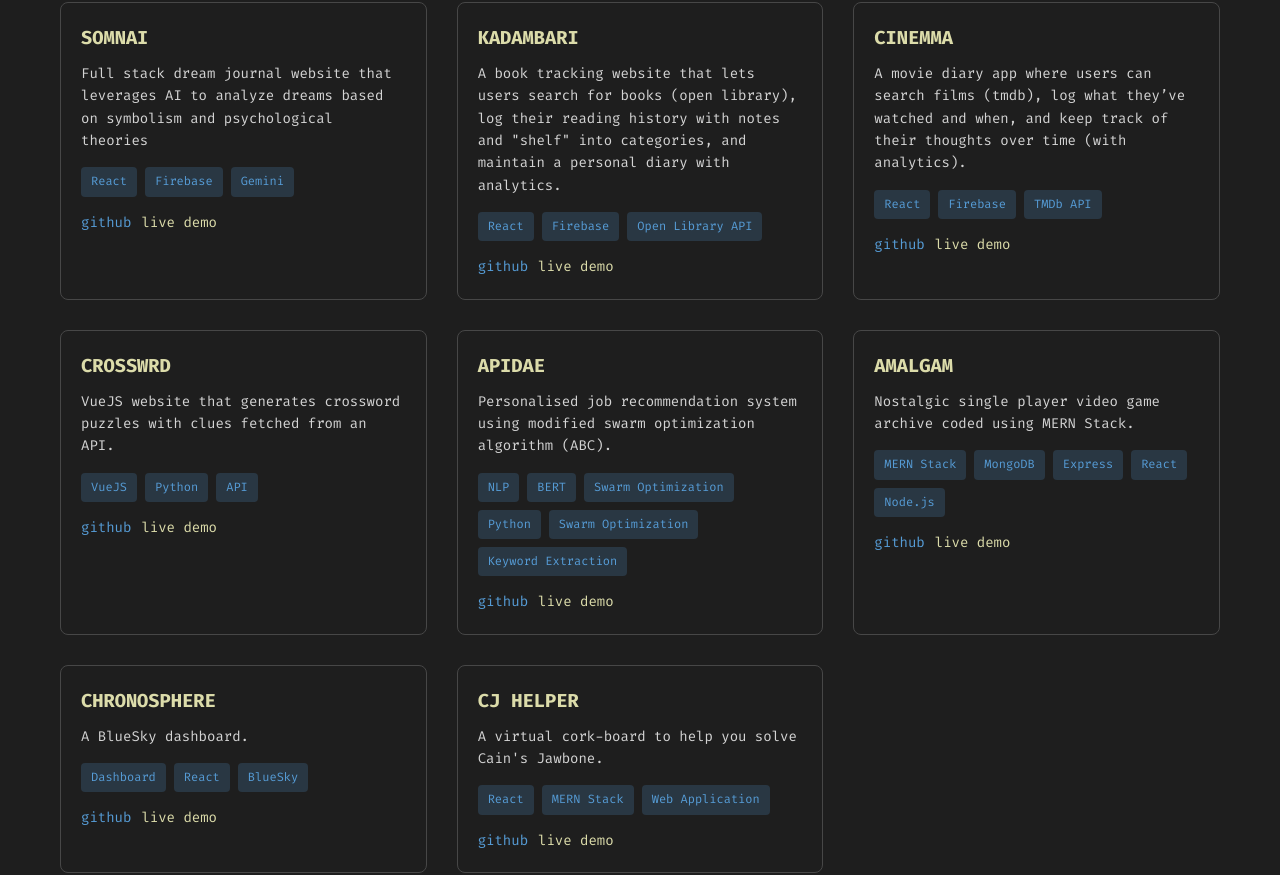
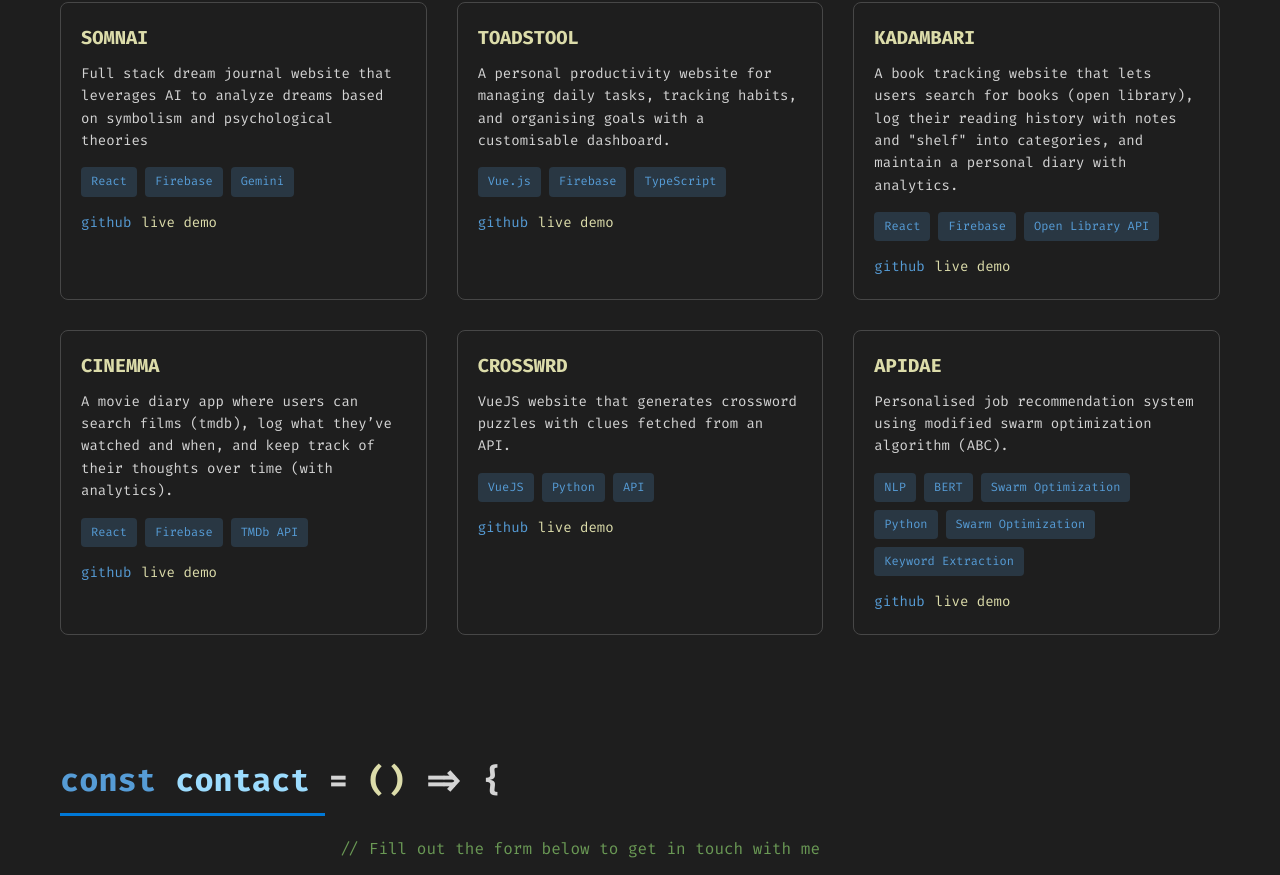
Before and after one commit to shanbhxg/shanbhxg.github.io, a React (Vite) app: page / in a window 1280 px wide. Shown: the part 2769-3644 px from the top of the page. Built offline with nearby package versions, Linux system fonts and the light colour scheme.

Commit message:
Changing up projects and updated resume

```diff
--- a/package.json
+++ b/package.json
@@ -1,12 +1,15 @@
 {
+  "homepage": "shanbhxg.github.io",
   "name": "shanbhxg",
-  "private": true,
+  "private": false,
   "version": "0.0.0",
   "type": "module",
   "scripts": {
     "dev": "vite",
     "build": "vite build",
     "build:dev": "vite build --mode development",
+    "predeploy": "npm run build",
+    "deploy": "gh-pages -d dist",
     "lint": "eslint .",
     "preview": "vite preview"
   },
@@ -44,6 +47,7 @@
     "clsx": "^2.1.1",
     "date-fns": "^3.6.0",
     "embla-carousel-react": "^8.3.0",
+    "gh-pages": "^6.3.0",
     "input-otp": "^1.2.4",
     "lucide-react": "^0.462.0",
     "next-themes": "^0.3.0",
--- a/src/components/Projects.jsx
+++ b/src/components/Projects.jsx
@@ -8,6 +8,13 @@ const Projects = () => {
       tags: ['React', 'Firebase', 'Gemini'],
       github: 'https://github.com/shanbhxg/dreams',
       demo: 'https://dre-ams.vercel.app/'
+    },
+    {
+      title: 'TOADSTOOL',
+      description: 'A personal productivity website for managing daily tasks, tracking habits, and organising goals with a customisable dashboard.',
+      tags: ['Vue.js', 'Firebase', 'TypeScript'],
+      github: 'https://github.com/shanbhxg/toadstool',
+      demo: 'https://toadstool.vercel.app/'
     },
     {
       title: 'KADAMBARI',
@@ -37,28 +44,6 @@ const Projects = () => {
       github: 'https://www.springer.com/series/15179',
       demo: 'https://apidae-jobrecsys.anvil.app/'
     },
-    {
-      title: 'AMALGAM',
-      description: 'Nostalgic single player video game archive coded using MERN Stack.',
-      tags: ['MERN Stack', 'MongoDB', 'Express', 'React', 'Node.js'],
-      github: 'https://github.com/shanbhxg/amalgam',
-      demo: 'https://github.com/shanbhxg/amalgam'
-    },
-    {
-      title: 'CHRONOSPHERE',
-      description: 'A BlueSky dashboard.',
-      tags: ['Dashboard', 'React', 'BlueSky'],
-      github: 'https://github.com/shanbhxg/chronosphere',
-      demo: 'https://github.com/shanbhxg/chronosphere'
-    },
-    {
-      title: 'CJ HELPER',
-      description: "A virtual cork-board to help you solve Cain's Jawbone.",
-      tags: ['React', 'MERN Stack', 'Web Application'],
-      github: 'https://github.com/shanbhxg/cains-jawbone',
-      demo: 'https://cains-jawbone.vercel.app/'
-    },
-
 
   ];
 
--- a/src/utils/terminalCommands.js
+++ b/src/utils/terminalCommands.js
@@ -166,7 +166,7 @@ const commands = {
   },
 
   resume: () => {
-    window.open("https://drive.google.com/file/d/17a7Tt6iTZN4OoKxfICtaetvBpSCuOReJ/view?usp=drive_link", "_blank");
+    window.open("https://drive.google.com/file/d/1BFQ8JkoeLdjj6r2jigBggXhNTZthB8uM/view?usp=sharing", "_blank");
     return `
       <span class="comment">// Redirecting to resume.pdf...</span>
     `;
```
Also changed, not shown: 1 other file (tests, documents, lock files or other folders).
